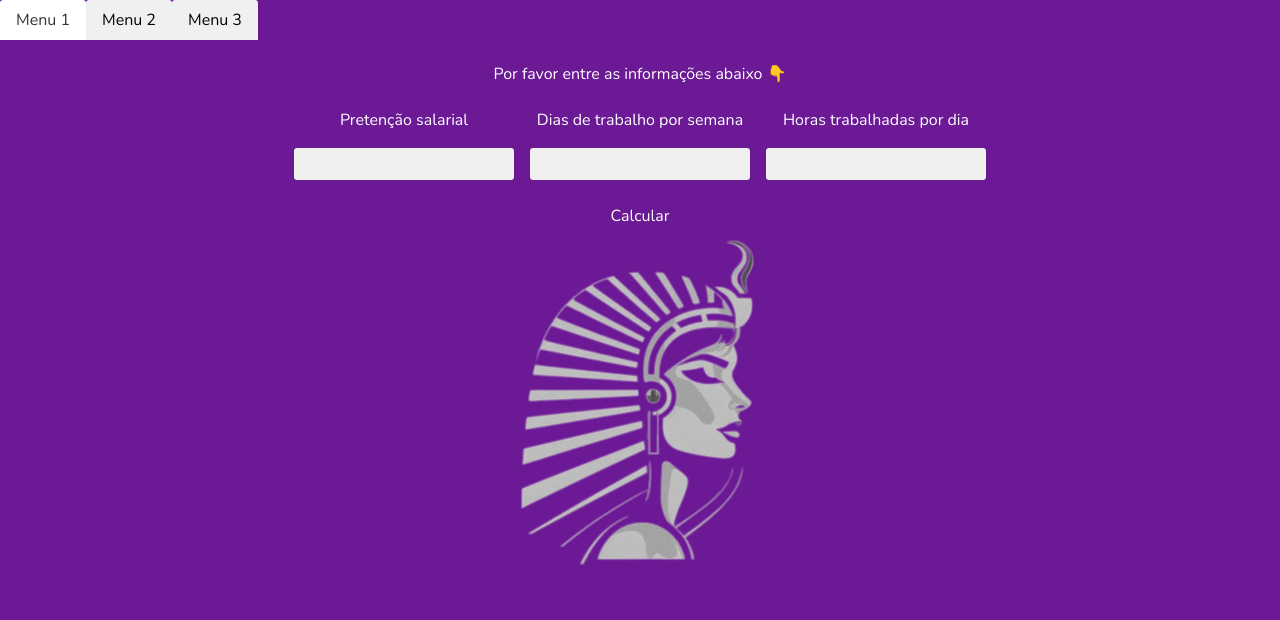
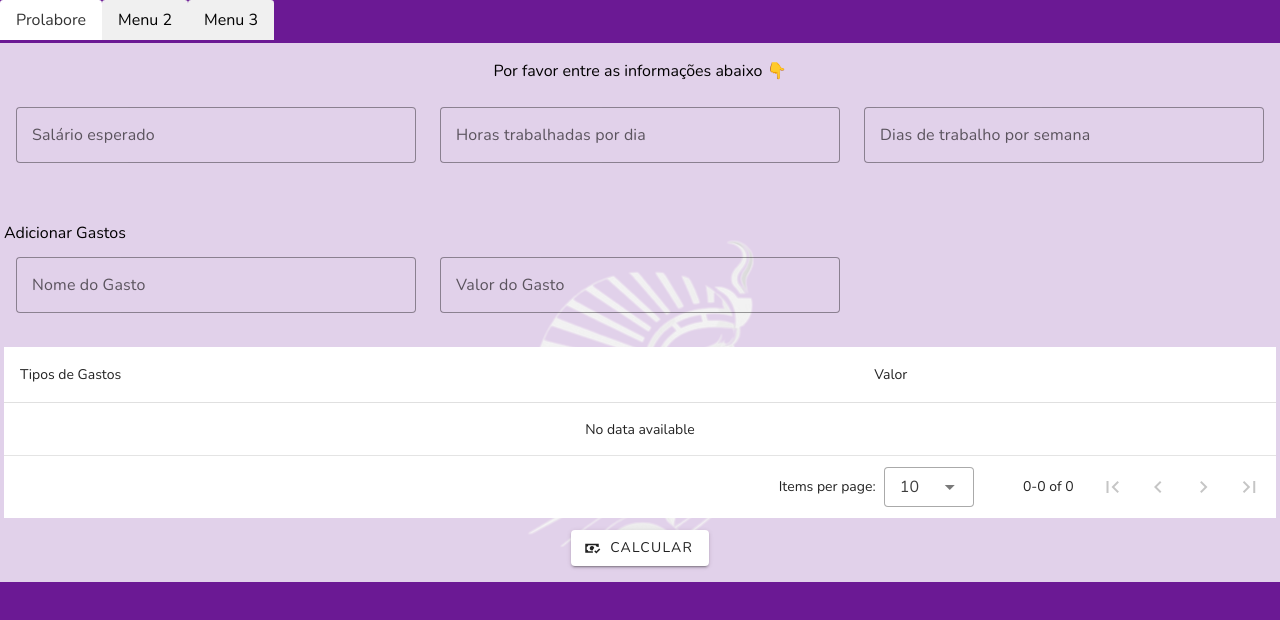
Before and after one commit to nx23/cleopatra, a Vue app in the folder frontend/: page / in a window 1280 px wide. Shown: the top 620 px of the page. Built offline with nearby package versions, Linux system fonts and the light colour scheme.

Commit message:
feat: update Prolabore component to use Vuetify form elements and remove BaseInput component

```diff
--- a/frontend/src/App.vue
+++ b/frontend/src/App.vue
@@ -1,6 +1,6 @@
 <template class="container">
   <TabsWrapper>
-    <Tab title="Menu 1"><Prolabore/></Tab>
+    <Tab title="Prolabore"><Prolabore/></Tab>
     <Tab title="Menu 2">Hello from Tab 2</Tab>
     <Tab title="Menu 3">Hello from Tab 3</Tab>
   </TabsWrapper>
--- a/frontend/src/components/BaseInput.vue
+++ /dev/null
@@ -1,55 +0,0 @@
-<template>
-  <div class="input-wrapper">
-    <label>{{ label }}</label>
-    <input :value="modelValue" @input="$emit('update:modelValue', $event.target.value)" v-bind="$attrs"/>
-  </div>
-</template>
-
-<script setup>
-  defineProps({
-    label: {
-      type: String,
-      default: "",
-    },
-    modelValue: {
-      type: String,
-      default: "",
-    },
-  });
-</script>
-
-<style scoped>
-  input::-webkit-outer-spin-button,
-  input::-webkit-inner-spin-button {
-    -webkit-appearance: none;
-    margin: 0;
-  }
-
-  .input-wrapper {
-    display: flex;
-    flex-direction: column;
-    justify-content: space-between;
-    gap: 1rem;
-
-    input {
-      border: none;
-      border-radius: 0.2rem;
-      outline: none;
-      height: 2rem;
-      padding: 0 0.5rem;
-      background-color: rgba(240, 240, 240, 1);
-      -webkit-font-smoothing: antialiased;
-
-      .input:hover {
-        border: none;
-        background-color: rgba(255, 255, 255, 1);
-      }
-
-      .input:focus {
-        border: none;
-        background-color: rgba(255, 255, 255, 1);
-      }
-    }
-  }
-
-</style>
--- a/frontend/src/components/Prolabore.vue
+++ b/frontend/src/components/Prolabore.vue
@@ -1,66 +1,168 @@
 <template>
   <main>
-    <div id="result" class="result">{{ data.resultText }}</div>
-    <div class="prolabore">
-      <div class="input-group">
-        <BaseInput v-model="data.pretendedSalary" label="Pretenção salarial" type="number"/>
-        <BaseInput v-model="data.workDayPerWeek" label="Dias de trabalho por semana" type="number"/>
-        <BaseInput v-model="data.hoursPerDay" label="Horas trabalhadas por dia" type="number"/>
-      </div>
-      <button class="btn" @click="prolabore">Calcular</button>
-    </div>
+    <v-form v-model="valid">
+      <v-container fluid>
+        <v-row>
+          <v-col>
+            <div class="result">{{ resultText }}</div>
+          </v-col>
+        </v-row>
+        <v-row>
+          <v-col
+            cols="12"
+            md="4"
+          >
+            <v-text-field
+              class="input-box"
+              v-model="salary"
+              :rules="requiredField"
+              label="Salário esperado"
+              variant="outlined"
+            />
+          </v-col>
+
+          <v-col
+            cols="12"
+            md="4"
+          >
+            <v-text-field
+              v-model="hoursPerDay"
+              :rules="workHoursRules"
+              label="Horas trabalhadas por dia"
+              variant="outlined"
+            />
+          </v-col>
+
+          <v-col
+            cols="12"
+            md="4"
+          >
+            <v-text-field
+              v-model="workDaysPerWeek"
+              :rules="weekdaysRules"
+              label="Dias de trabalho por semana"
+              variant="outlined"
+            />
+          </v-col>
+        </v-row>
+        <v-row>
+          <v-col
+            cols="12"
+            md="4"
+          ></v-col>
+        </v-row>
+        <v-row class="debug">
+          <div class="charge-header">Adicionar Gastos</div>
+        </v-row>
+        <v-row>
+          <v-col
+            cols="12"
+            md="4"
+          >
+            <v-text-field
+              v-model="chargeName"
+              :rules="requiredField"
+              label="Nome do Gasto"
+              variant="outlined"
+            />
+          </v-col>
+          <v-col
+            cols="12"
+            md="4"
+          >
+            <v-text-field
+              v-model="chargeCost"
+              :rules="requiredField"
+              label="Valor do Gasto"
+              variant="outlined"
+            />
+          </v-col>
+        </v-row>
+        <v-row>
+          <v-data-table :items="items" :headers="headers" class="transparent-table"></v-data-table>
+        </v-row>
+        <v-row>
+          <v-col>
+            <v-btn class="calcular" prepend-icon="mdi-cash-check" @click="prolabore">
+              Calcular
+            </v-btn>
+          </v-col>
+        </v-row>
+      </v-container>
+    </v-form>
   </main>
 </template>
 
-<script setup>
-  import { reactive } from "vue"
+<script>
   import { Prolabore } from "../../wailsjs/go/main/App"
-  import BaseInput from "./BaseInput.vue"
 
-  const data = reactive({
-    workDayPerWeek: null,
-    hoursPerDay: null,
-    pretendedSalary: null,
-    resultText: "Por favor entre as informações abaixo 👇",
-  })
+  export default {
+    data: () => ({
+      valid: false,
+      salary: null,
+      hoursPerDay: null,
+      workDaysPerWeek: null,
+      chargeName: null,
+      chargeCost: null,
+      resultText: "Por favor entre as informações abaixo 👇",
+      requiredField: [
+        value => {
+          if (value) return true
 
-  async function prolabore() {
-    const workDayPerWeek = parseInt(data.workDayPerWeek)
-    const hoursPerDay = parseInt(data.hoursPerDay)
-    const pretendedSalary = parseInt(data.pretendedSalary)
-    data.resultText = await Prolabore(workDayPerWeek, hoursPerDay, pretendedSalary)
+          return 'O campo é obrigatório.'
+        },
+      ],
+      weekdaysRules: [
+        value => {
+          if (value) return true
+
+          return 'O campo é obrigatório.'
+        },
+        value => {
+          if (value <= 7) return true
+
+          return 'O limite é 7 dias.'
+        },
+      ],
+      workHoursRules: [
+        value => {
+          if (value) return true
+
+          return 'O campo é obrigatório.'
+        },
+        value => {
+          if (value <= 24) return true
+
+          return 'O limite é 24 horas.'
+        },
+      ],
+      prolabore: async function() {
+        const workDaysPerWeek = parseInt(this.workDaysPerWeek)
+        const hoursPerDay = parseInt(this.hoursPerDay)
+        const pretendedSalary = parseInt(this.salary)
+        this.resultText = await Prolabore(workDaysPerWeek, hoursPerDay, pretendedSalary)
+      },
+      headers:[
+        { title: "Tipos de Gastos", value: "type" },
+        { title: "Valor", value: "value" },
+      ],
+      items: [],
+    }),
+    created() {
+      this.prolabore = this.prolabore.bind(this);
+    },
   }
 </script>
 
 <style scoped>
-  .result {
-    height: 20px;
-    line-height: 20px;
-    margin: 1.5rem auto;
+  .v-form {
+    background-color: rgba(255, 255, 255, 0.8);
+    color: black;
   }
 
-  .prolabore {
+  .charge-header {
+    color: black;
     display: flex;
-    flex-direction: column;
-    align-items: center;
-    justify-content: space-between;
-
-    .input-group {
-      display: flex;
-      gap: 1rem;
-    }
-
-    .btn {
-      border-radius: 0.2rem;
-      border: none;
-      margin: 1rem 0 0 0;
-      padding: 0.5rem 1rem;
-      cursor: pointer;
-    }
-
-    .btn:hover {
-      background-image: linear-gradient(to top, #cfd9df 0%, #e2ebf0 100%);
-      color: #333333;
-    }
+    justify-content: flex-start;
   }
 </style>
```
